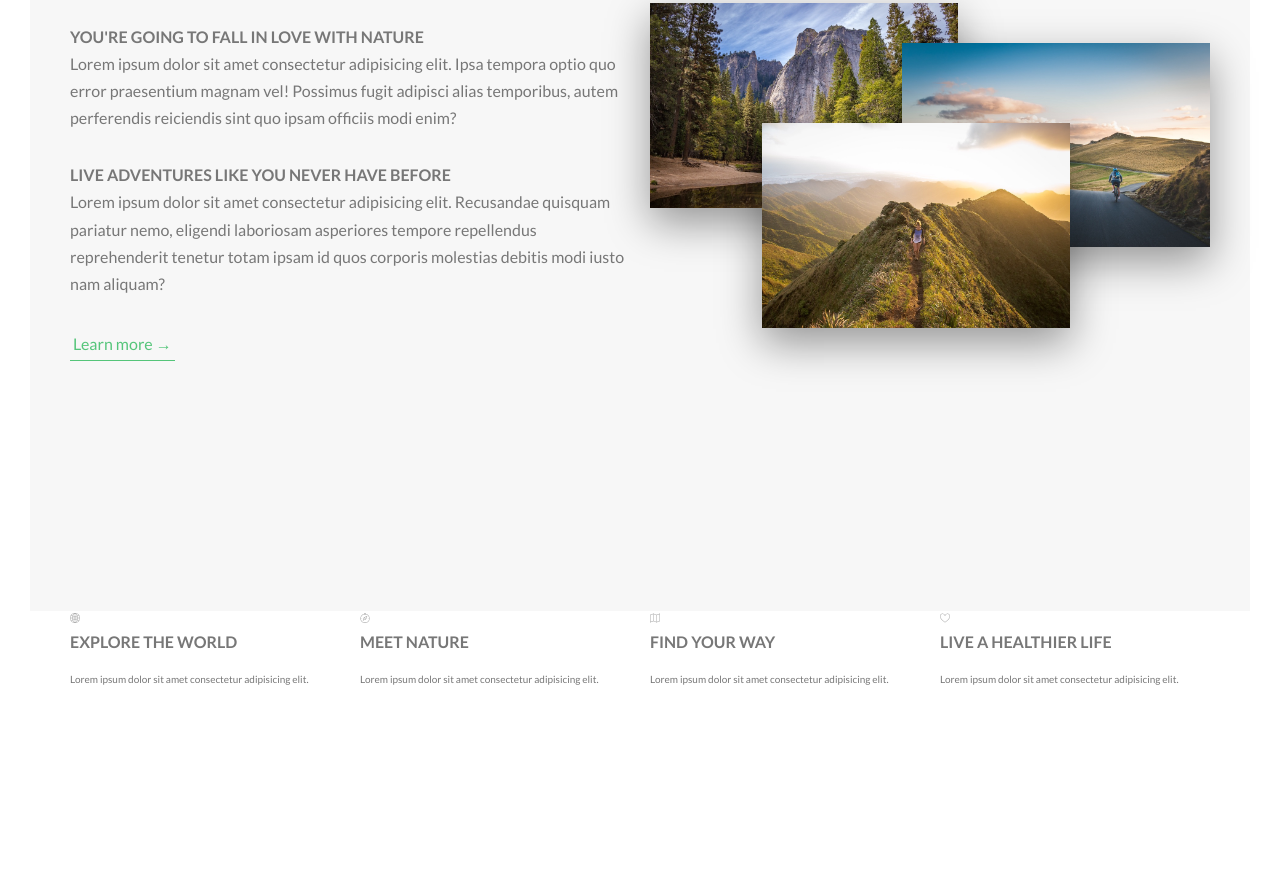
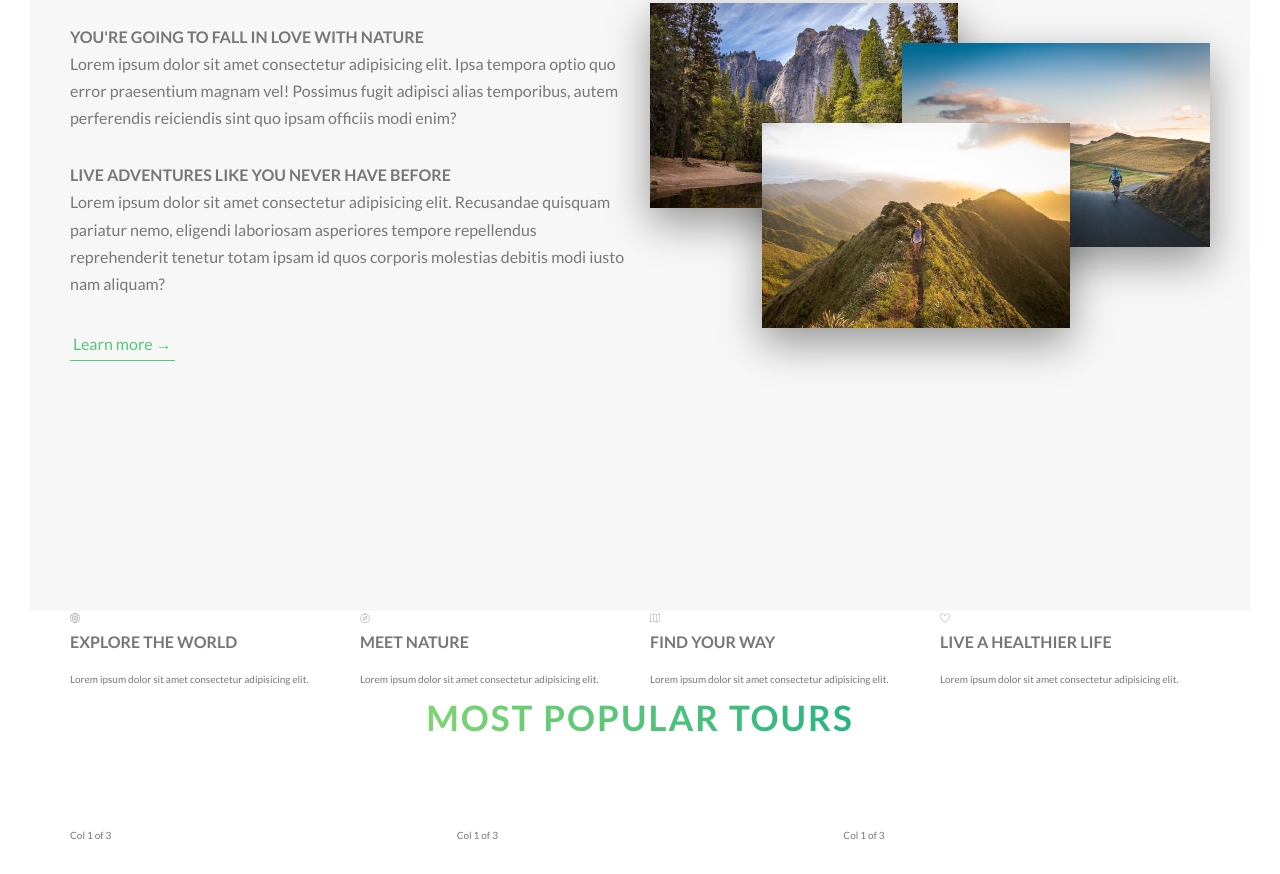
Before and after one commit to jcuetos97/Natours, a website: page index.html in a window 1280 px wide. Shown: the part 997-1871 px from the top of the page. Before the commit the page ends 1715 px from the top, so only its background shows below. Drawn offline with Linux system fonts and the light colour scheme.

Commit message:
Added HTML for section tours

```diff
--- a/index.html
+++ b/index.html
@@ -103,6 +103,24 @@
                     </div>
                 </div>
             </section>
+            <section class="section-tours">
+                <div class="u-center-text u-margin-bottom-big">
+                    <h2 class="heading-secondary">
+                        Most popular tours
+                    </h2>
+                </div>
+                <div class="row">
+                    <div class="col-1-of-3">
+                        Col 1 of 3
+                    </div>
+                    <div class="col-1-of-3">
+                        Col 1 of 3
+                    </div>
+                    <div class="col-1-of-3">
+                        Col 1 of 3
+                    </div>
+                </div>
+            </section>
 
         </main>
 
--- a/sass/pages/_home.scss
+++ b/sass/pages/_home.scss
@@ -17,3 +17,9 @@
         transform: skewY(7deg);
     }
 }
+
+.section-tours {
+    background-color: $color-light-grey-1;
+    padding: 25rem 0;
+    margin-top: -20vh;
+}
```
